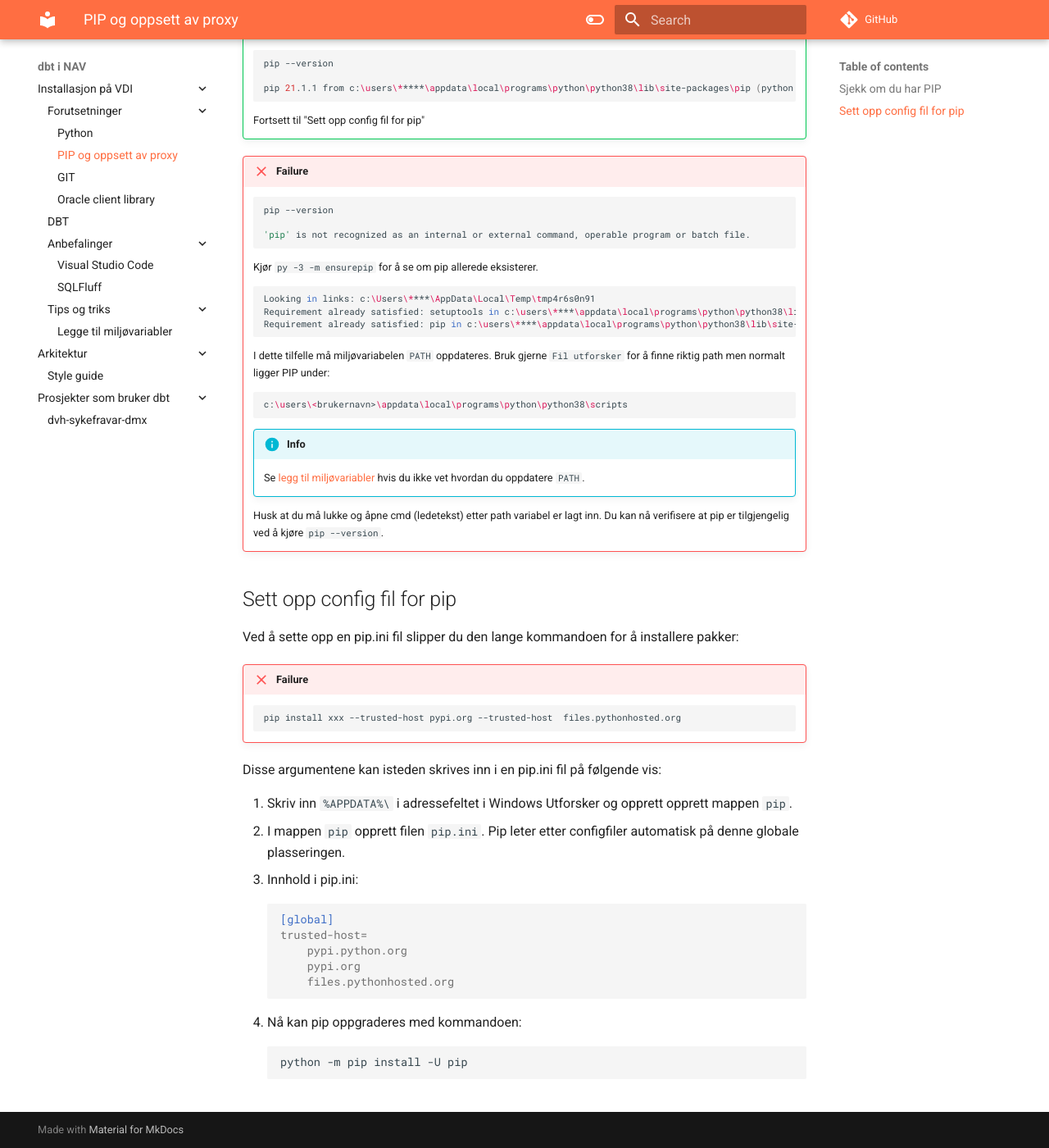
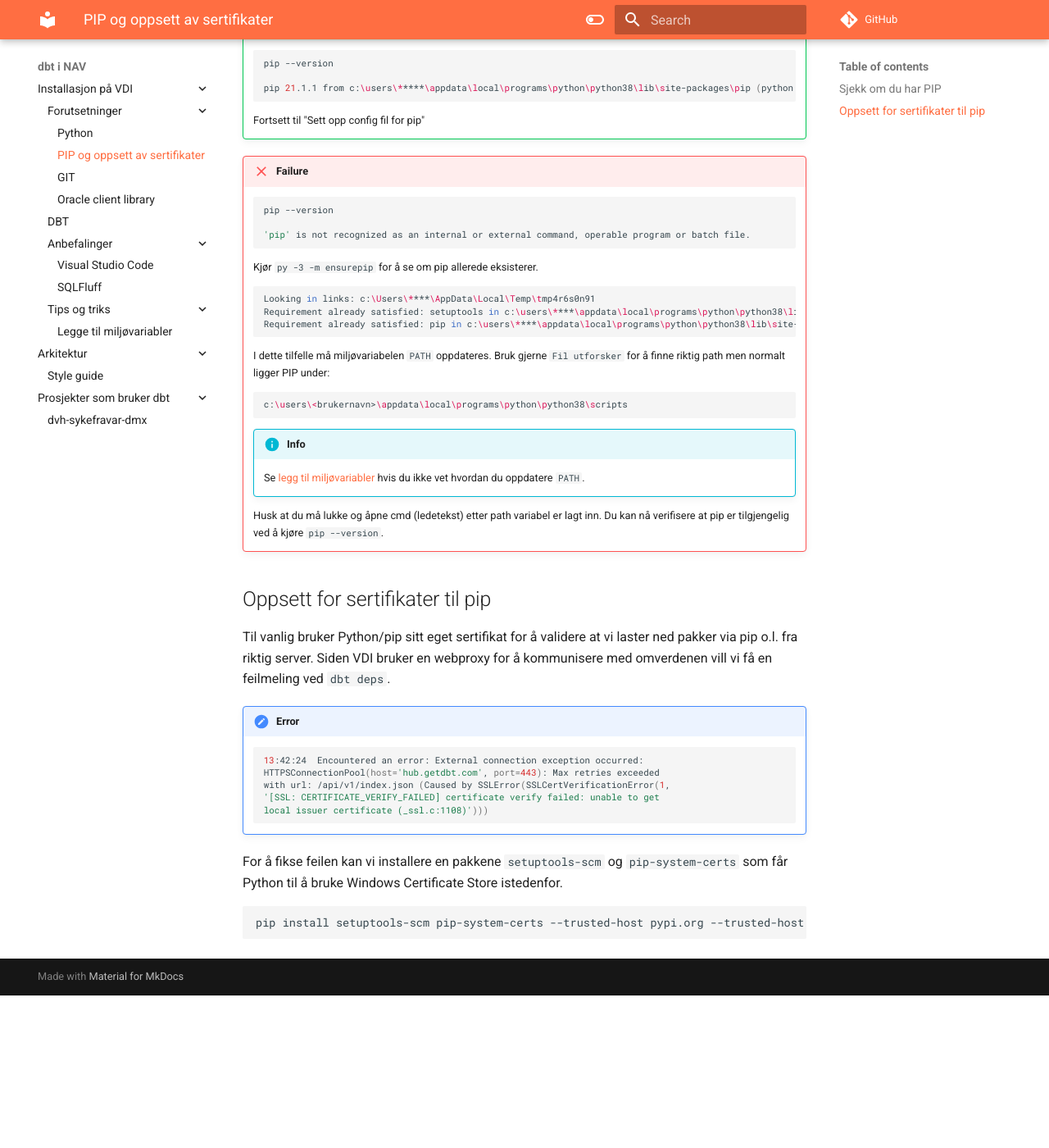
Before and after one commit to navikt/dbt-i-nav, an MkDocs documentation site: the page built from docs/vdi/pip.md, in a window 1280 px wide and 1400 px high, scrolled down 321 px. Shown: the whole window at 82% size. Built offline with MkDocs 1.6.1 and Material for MkDocs 9.7.7, drawn with Linux system fonts in a browser that asks for light colours; comment, search, counter and statistics services are not loaded; after the commit the page ends 1535 px from its top, so only the background shows below that; some of the changed text lies outside the part shown.

Commit message:
Oppdatere guide for pip

````diff
--- a/docs/vdi/pip.md
+++ b/docs/vdi/pip.md
@@ -1,4 +1,4 @@
-# PIP og oppsett av proxy
+# PIP og oppsett av sertifikater
 
 ## Sjekk om du har PIP
 
@@ -44,26 +44,24 @@ pip --version
 
     Husk at du må lukke og åpne cmd (ledetekst) etter path variabel er lagt inn. Du kan nå verifisere at pip er tilgjengelig ved å kjøre `pip --version`.
 
-## Sett opp config fil for pip
+## Oppsett for sertifikater til pip
 
-Ved å sette opp en pip.ini fil slipper du den lange kommandoen for å installere pakker:
-!!! failure
+Til vanlig bruker Python/pip sitt eget sertifikat for å validere at vi laster ned
+pakker via pip o.l. fra riktig server. Siden VDI bruker en webproxy for å
+kommunisere med omverdenen vill vi få en feilmeling ved `dbt deps`.
+
+!!! error
     ```shell
-    pip install xxx --trusted-host pypi.org --trusted-host  files.pythonhosted.org
+    13:42:24  Encountered an error: External connection exception occurred:
+    HTTPSConnectionPool(host='hub.getdbt.com', port=443): Max retries exceeded
+    with url: /api/v1/index.json (Caused by SSLError(SSLCertVerificationError(1,
+    '[SSL: CERTIFICATE_VERIFY_FAILED] certificate verify failed: unable to get
+    local issuer certificate (_ssl.c:1108)')))
     ```
-Disse argumentene kan isteden skrives inn i en pip.ini fil på følgende vis:
 
-1. Skriv inn `%APPDATA%\` i adressefeltet i Windows Utforsker og opprett opprett mappen `pip`.
-2. I mappen `pip` opprett filen `pip.ini`. Pip leter etter configfiler automatisk på denne globale plasseringen.
-3. Innhold i pip.ini:
-```ini
-[global]
-trusted-host=
-    pypi.python.org
-    pypi.org
-    files.pythonhosted.org
+For å fikse feilen kan vi installere en pakkene `setuptools-scm` og `pip-system-certs` som får
+Python til å bruke Windows Certificate Store istedenfor.
+
+```shell
+pip install setuptools-scm pip-system-certs --trusted-host pypi.org --trusted-host  files.pythonhosted.org
 ```
-4. Nå kan pip oppgraderes med kommandoen:
-```shell
-python -m pip install -U pip
-```
````
Also changed, not shown: docs/index.md (+2 -2 lines), docs/vdi/dbt.md (+0 -31 lines).
